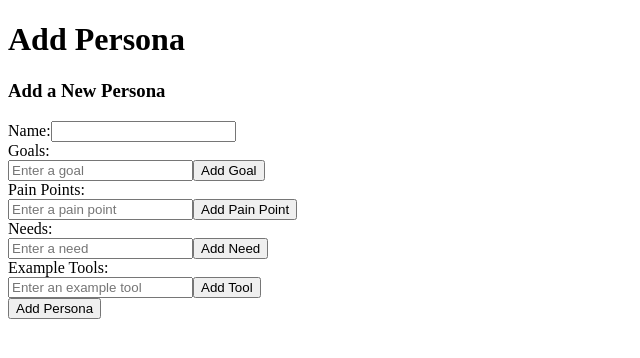
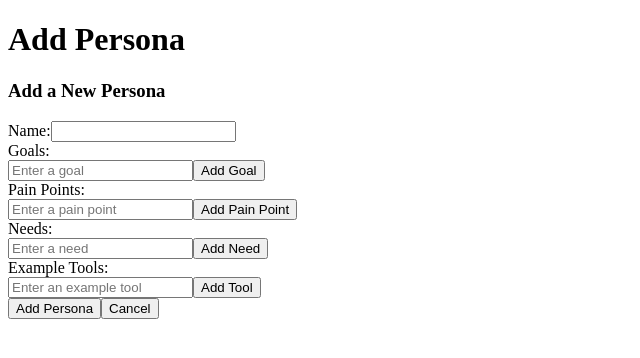
Before and after one commit to andiaz/persona-cms, a Next.js app: page /add-persona in a window 1280 px wide. Shown: the top 358 px of the page, without its empty margins (0-640 px from the left). Built offline with nearby package versions, Linux system fonts and the light colour scheme.

Commit message:
Added form cancel button.

```diff
--- a/components/PersonaForm.js
+++ b/components/PersonaForm.js
@@ -1,5 +1,6 @@
 // components/PersonaForm.js
 import React, { useState, useEffect } from 'react';
+import { useRouter } from 'next/router';
 
 const PersonaForm = ({ onAddPersona, personaToEdit, onEditPersona }) => {
   const [name, setName] = useState('');
@@ -8,6 +9,8 @@ const PersonaForm = ({ onAddPersona, personaToEdit, onEditPersona }) => {
   const [contextOfUse, setContextOfUse] = useState('');
   const [needs, setNeeds] = useState(['']);
   const [exampleTools, setExampleTools] = useState(['']); // Default to one input field
+
+  const router = useRouter();
 
   useEffect(() => {
     if (personaToEdit) {
@@ -88,6 +91,12 @@ const PersonaForm = ({ onAddPersona, personaToEdit, onEditPersona }) => {
       setNeeds(['']);
       setExampleTools(['']);
     }
+  };
+
+  const handleCancel = (event) => {
+    event.preventDefault();
+
+    router.push('/'); // Navigate back to the home page
   };
 
   const shouldShowDeleteButton = (array) => array.length > 1;
@@ -261,6 +270,13 @@ const PersonaForm = ({ onAddPersona, personaToEdit, onEditPersona }) => {
         >
           {personaToEdit ? 'Save Changes' : 'Add Persona'}
         </button>
+        <button
+          type="button"
+          onClick={handleCancel}
+          className="px-6 py-2 mt-4 ml-4 bg-gray-500 text-white rounded-md hover:bg-gray-600"
+        >
+          Cancel
+        </button>
       </div>
     </form>
   );
```
